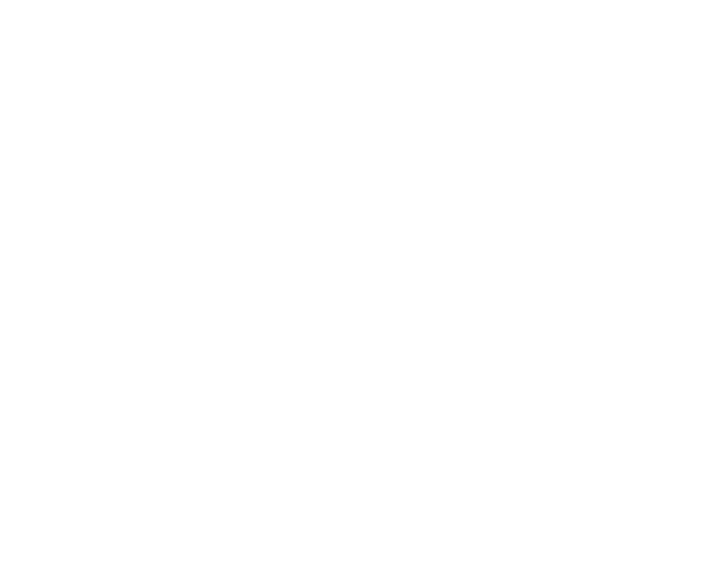
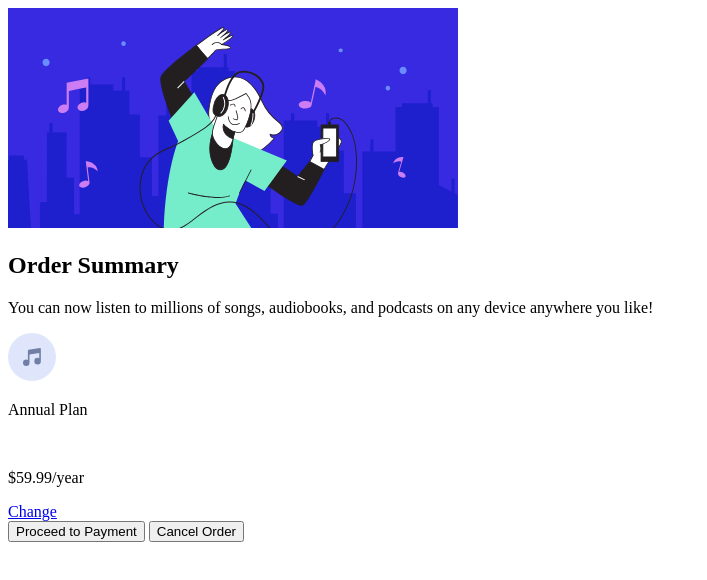
Before and after one commit to DanaGarout/Challenge3, a plain HTML site: page index.html in a window 1280 px wide. Shown: the whole page, without its empty margins (0-707 px from the left). Drawn offline with Linux system fonts and the light colour scheme.

Commit message:
d🇸🇸

```diff
--- a/index.html
+++ b/index.html
@@ -5,9 +5,30 @@
     <meta http-equiv="X-UA-Compatible" content="IE=edge">
     <meta name="viewport" content="width=device-width, initial-scale=1.0">
     <link href="styles.css" rel="stylesheet">
-    <title>Product card </title>
+    <title>Order Summary</title>
 </head>
 <body>
+    <div class="container">
+        <div class="bck-pic">
+            <img class="music" src="images/illustration-hero.svg">
+        </div>
+        <div class="section-1">
+            <h2 class="title">Order Summary</h2>
+            <p class="mid-par">You can now listen to millions of songs,
+                 audiobooks, and podcasts on any device anywhere you like!</p>
+        </div>
+        <div class="anl-plan">
+            <img class="icon" src="images/icon-music.svg">
+            <p class="text-1">Annual Plan</p><br>
+            <p class="text-2">$59.99/year</p>
+            <a href="#">Change</a>
+        </div>
+
+        <div class="btn-details">
+            <button class="btn-1">Proceed to Payment</button>
+            <button class="btn-2">Cancel Order</button>
+        </div>
+    </div>
 
 </body>
 </html>
```
